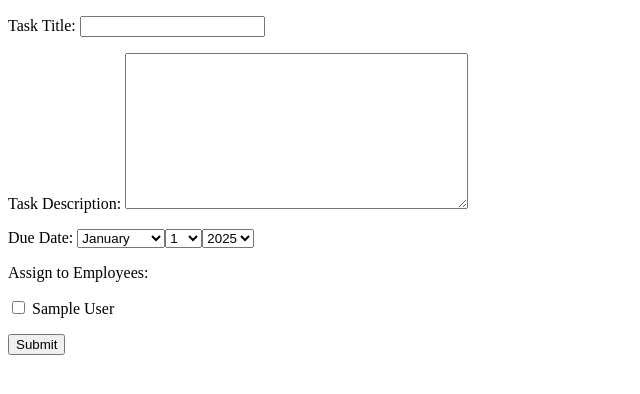
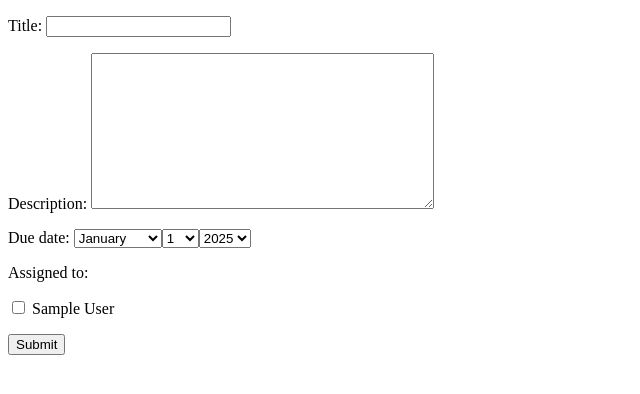
Before and after one commit to hasanulhasan/django-learning, a Django app: page /task/create-task/ in a window 1280 px wide. Shown: the top 394 px of the page, without its empty margins (0-640 px from the left). Run offline with Django 5.2, Linux system fonts and the light colour scheme; tables that the repository leaves empty hold one stand-in row (values such as "Sample post").

Commit message:
model form creation done

```diff
--- a/myproject/task/forms.py
+++ b/myproject/task/forms.py
@@ -1,5 +1,5 @@
 from django import forms
-
+from task.models import Task, Employee
 #Django Form
 class TaskForm(forms.Form):
     title = forms.CharField(max_length=250, label='Task Title')
@@ -14,3 +14,13 @@ class TaskForm(forms.Form):
         super().__init__(*args, **kwargs)  #arg is sending here by unpack method
         # print(self.fields)
         self.fields['assigned_to'].choices = [(emp.id, emp.name) for emp in employees]
+
+#Django Model Form
+class TaskModelForm(forms.ModelForm):
+    class Meta:
+        model = Task
+        fields = ['title', 'description', 'due_date', 'assigned_to']
+        widgets = {
+            'due_date': forms.SelectDateWidget(),
+            'assigned_to': forms.CheckboxSelectMultiple(),
+        }
--- a/myproject/task/models.py
+++ b/myproject/task/models.py
@@ -3,6 +3,9 @@ from django.db import models
 class Employee(models.Model):
     name = models.CharField(max_length=200)
     email = models.EmailField(unique=True)
+
+    def __str__(self):
+        return self.name
 
 # Create your models here.
 class Task(models.Model):
--- a/myproject/task/views.py
+++ b/myproject/task/views.py
@@ -1,6 +1,6 @@
 from django.shortcuts import render
 from django.http import HttpResponse
-from task.forms import TaskForm
+from task.forms import TaskForm, TaskModelForm
 from task.models import Employee, Task
 
 # Create your views here.
@@ -21,27 +21,32 @@ def contact(request):
 
 def create_task(request):
     employees = Employee.objects.all()
-    form = TaskForm(employees=employees)  #for get method
+    form = TaskModelForm()  #for get method
 
     if request.method == 'POST':
-        form = TaskForm(request.POST, employees=employees)
+        form = TaskModelForm(request.POST)
         if form.is_valid():
-            print(form.cleaned_data)
-            data = form.cleaned_data
-            title = data.get('title')
-            description = data.get('description')
-            due_date = data.get('due_date')
-            assigned_to = data.get('assigned_to')
-            task = Task.objects.create(
-                title=title,
-                description=description,
-                due_date=due_date,
-            )
-            for emp_id in assigned_to:
-                employee = Employee.objects.get(id=emp_id)
-                task.assigned_to.add(employee)
+            """For Model Form"""
+            form.save()  # This will save the task using the ModelForm
+            return render(request, "task_form.html", {'form': form, "message": "Task created successfully"})
+
+            """For Django Form"""
+            # print(form.cleaned_data)
+            # data = form.cleaned_data
+            # title = data.get('title')
+            # description = data.get('description')
+            # due_date = data.get('due_date')
+            # assigned_to = data.get('assigned_to')
+            # task = Task.objects.create(
+            #     title=title,
+            #     description=description,
+            #     due_date=due_date,
+            # )
+            # for emp_id in assigned_to:
+            #     employee = Employee.objects.get(id=emp_id)
+            #     task.assigned_to.add(employee)
             # task.save()
-            return HttpResponse("<h1 style='color: green'>Task created successfully</h1>")
+            # return HttpResponse("<h1 style='color: green'>Task created successfully</h1>")
     context = {
         'form': form
     }
--- a/myproject/templates/task_form.html
+++ b/myproject/templates/task_form.html
@@ -6,6 +6,11 @@
     <title>Document</title>
   </head>
   <body>
+    <div>
+      {% if message %}
+        {{message}}
+      {% endif %}
+    </div>
     <form action="" method="POST">
         {% csrf_token %}
       {% comment %} <label for="title">Title</label>
```
